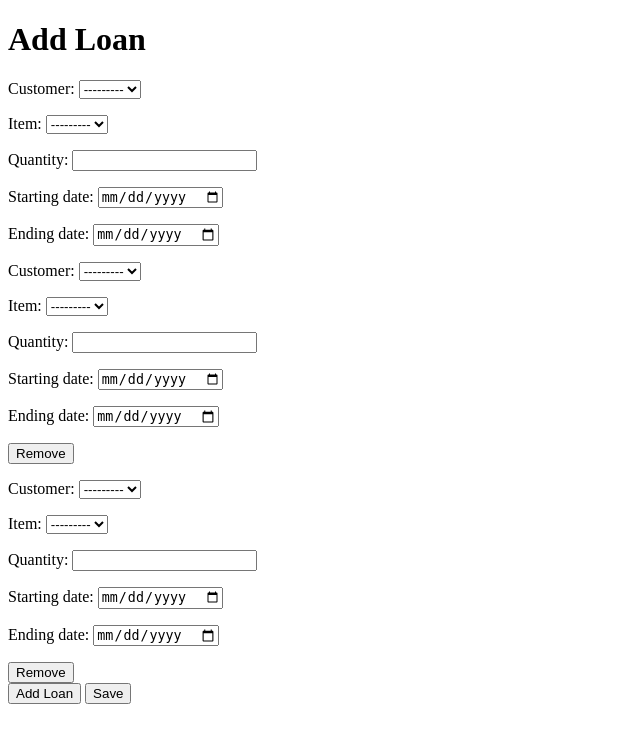
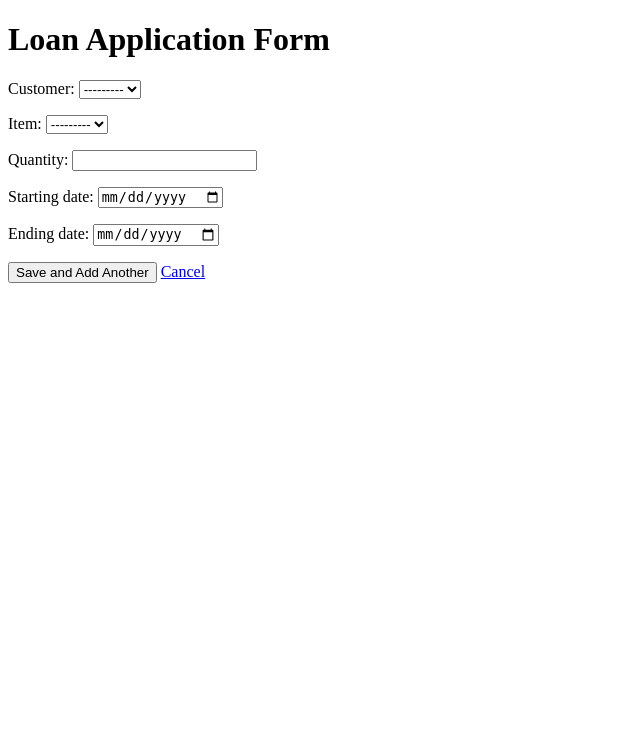
Before and after one commit to HamseYusuf/Loan-App, a Django app: page /loan_create/ in a window 1280 px wide. Shown: the top 743 px of the page, without its empty margins (0-640 px from the left). Run offline with Django 4.2, Linux system fonts and the light colour scheme; data that the repository does not hold is empty.

Commit message:
loan updated

```diff
--- a/loan/templates/loan/loan_form.html
+++ b/loan/templates/loan/loan_form.html
@@ -1,59 +1,20 @@
-{% extends 'loan/base.html' %}
+{% extends "loan/base.html" %}
 
 {% block content %}
-  <h1>Add Loan</h1>
-
-  <form method="post" id="loan-form">
+  <h1>Loan Application Form</h1>
+  {% if messages %}
+    <ul class="messages">
+      {% for message in messages %}
+        <li{% if message.tags %} class="{{ message.tags }}"{% endif %}>{{ message }}</li>
+      {% endfor %}
+    </ul>
+  {% endif %}
+  <form method="post">
     {% csrf_token %}
-    <input type="hidden" name="num_forms" value="{{ forms|length }}">
-
-    <div id="loan-forms">
-      {% for form in forms %}
-        <div class="loan-form">
-          {{ form.as_p }}
-          {% if not forloop.first %}
-            <button type="button" class="remove-form">Remove</button>
-          {% endif %}
-        </div>
-      {% endfor %}
+    {{ form.as_p }}
+    <div class="form-actions">
+      <button type="submit" name="submit_and_add" class="btn btn-secondary">Save and Add Another</button>
+      <a href="{% url 'loan_list' %}" class="btn btn-link">Cancel</a>
     </div>
-    <script src="https://code.jquery.com/jquery-3.6.0.min.js"></script>
-    <script src="https://code.jquery.com/ui/1.13.1/jquery-ui.min.js"></script>
-    <script>
-      $(function() {
-        $('input[type=date]').datepicker({
-          dateFormat: 'yy-mm-dd',
-          showButtonPanel: true
-        });
-      });
-    </script>
-    <button type="button" id="add-form">Add Loan</button>
-    <button type="submit">Save</button>
   </form>
-
-  <script>
-    const addFormBtn = document.querySelector('#add-form');
-    const formsContainer = document.querySelector('#loan-forms');
-
-    function addForm() {
-      const numForms = formsContainer.children.length;
-      const formHtml = `
-        <div class="loan-form">
-          ${formsContainer.lastElementChild.innerHTML.replace(/__prefix__/g, numForms)}
-          <button type="button" class="remove-form">Remove</button>
-        </div>
-      `;
-      formsContainer.insertAdjacentHTML('beforeend', formHtml);
-    }
-
-    function removeForm(e) {
-      if (e.target.classList.contains('remove-form')) {
-        e.preventDefault();
-        e.target.closest('.loan-form').remove();
-      }
-    }
-
-    addFormBtn.addEventListener('click', addForm);
-    formsContainer.addEventListener('click', removeForm);
-  </script>
 {% endblock %}
--- a/loan/views.py
+++ b/loan/views.py
@@ -1,6 +1,8 @@
 from django.shortcuts import render, redirect
 from .models import Loan, Item, Customer
 from .forms import LoanForm, ItemForm, CustomerForm
+from django.contrib import messages
+
 
 def loan_list(request):
     loans = Loan.objects.all()
@@ -59,15 +61,13 @@ def customer_create(request):
 
 def loan_create(request):
     if request.method == 'POST':
-        num_forms = int(request.POST.get('num_forms'))  # Get the number of forms submitted
-        forms = [LoanForm(request.POST, prefix=str(i)) for i in range(num_forms)]
+        form = LoanForm(request.POST)
+        if form.is_valid():
+            loan = form.save()
+            messages.success(request, 'Loan submitted successfully!')
+            return redirect('loan_create')
+    else:
+        form = LoanForm()
 
-        if all([form.is_valid() for form in forms]):
-            for form in forms:
-                form.save()
-            return redirect('loan_list')
-    else:
-        forms = [LoanForm(prefix=str(i)) for i in range(3)]  # Default to 3 blank forms
-
-    context = {'forms': forms}
+    context = {'form': form}
     return render(request, 'loan/loan_form.html', context)
```
